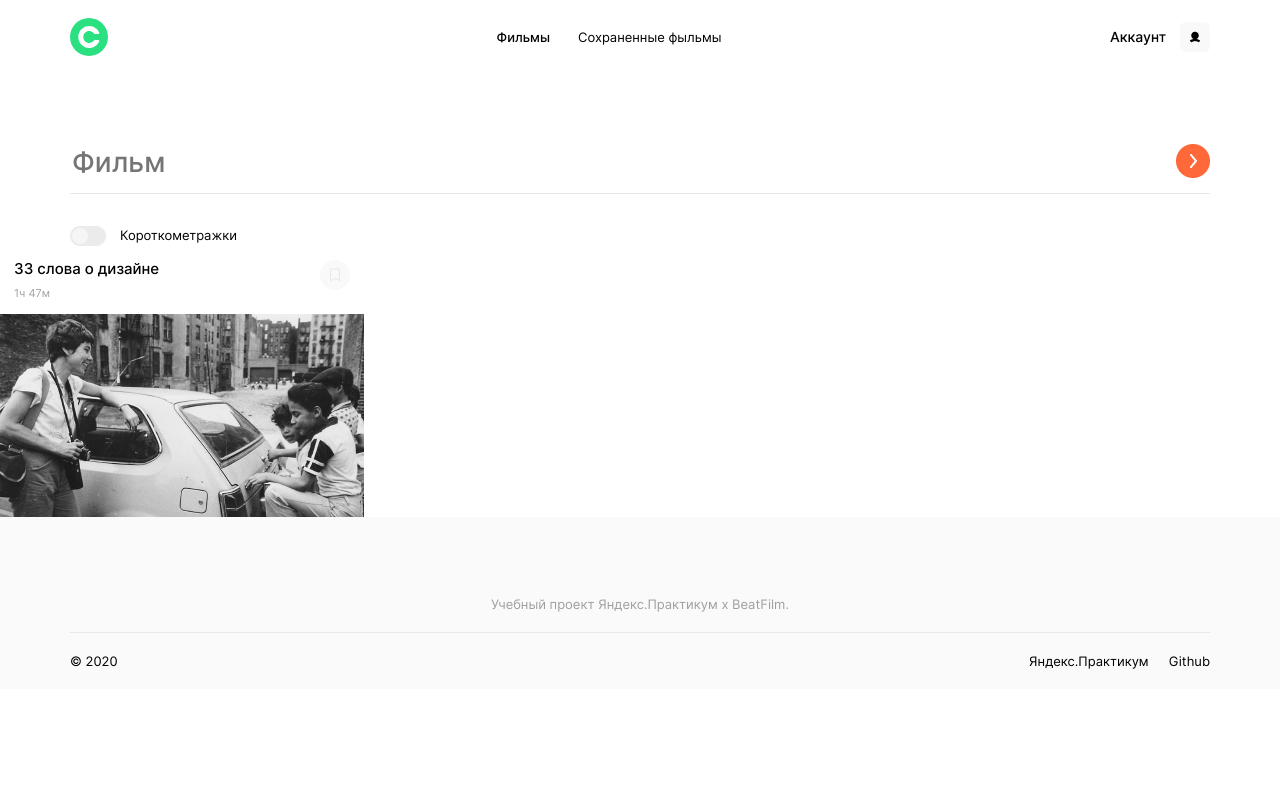
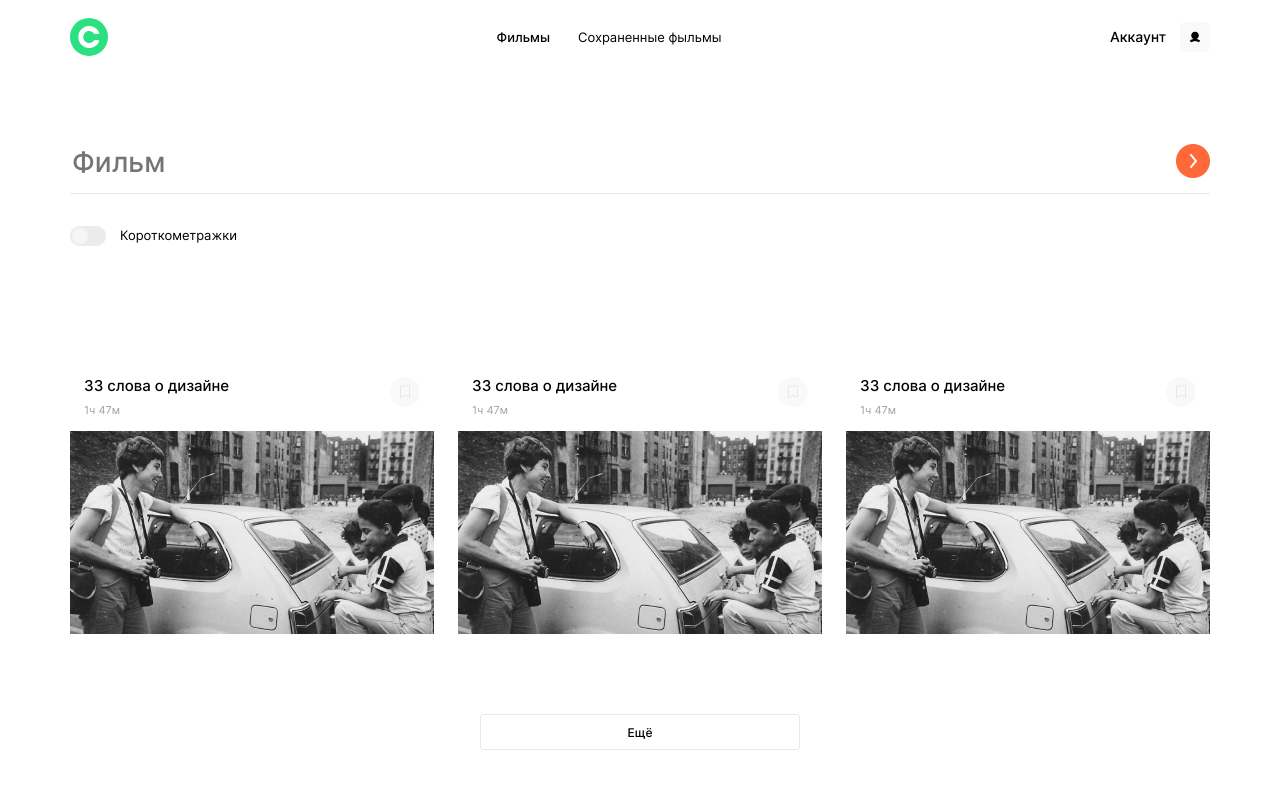
Before and after one commit to evvlboro/movies-explorer-frontend, a React (Create React App) app: page /movies in a window 1280 px wide. Shown: the top 800 px of the page. Built offline with nearby package versions, Linux system fonts and the light colour scheme.

Commit message:
feat: add MoviesCardList component

```diff
--- /dev/null
+++ b/src/block/movies-card-list/__container/movies-card-list__container.css
@@ -0,0 +1,13 @@
+.movies-card-list__container {
+  padding: 55px 58px 15px 58px;
+  display: flex;
+  flex-direction: row;
+  flex-wrap: wrap;
+  justify-content: space-between;
+}
+
+@media (max-width: 892px) {
+  .movies-card-list__container {
+    justify-content: center;
+  }
+}
--- /dev/null
+++ b/src/block/movies-card-list/__more-btn/movies-card-list__more-btn.css
@@ -0,0 +1,24 @@
+.movies-card-list__more-btn {
+  width: 320px;
+  height: 36px;
+
+  align-self: center;
+
+  background-color: transparent;
+  border-radius: 3px;
+  border: 1px solid #E8E8E8;
+  margin: 50px 0 80px 0;
+
+  font-family: 'Inter';
+  font-style: normal;
+  font-weight: 500;
+  font-size: 12px;
+  line-height: 15px;
+  text-align: center;
+
+  cursor: pointer;
+}
+
+.movies-card-list__more-btn:hover {
+  opacity: .6;
+}
--- /dev/null
+++ b/src/block/movies-card-list/movies-card-list.css
@@ -0,0 +1,4 @@
+.movies-card-list {
+  display: flex;
+  flex-direction: column;
+}
--- a/src/block/movies-card/movies-card.css
+++ b/src/block/movies-card/movies-card.css
@@ -1,4 +1,5 @@
 .movies-card {
+  margin: 15px 12px 15px 12px;
   display: flex;
   flex-direction: column;
   width: 364px;
--- a/src/block/search-form/__container/search-form__container.css
+++ b/src/block/search-form/__container/search-form__container.css
@@ -1,3 +1,3 @@
 .search-form__container {
-  padding: 70px 70px 0 70px;
+  padding: 70px 70px 47px 70px;
 }
--- a/src/components/Movies.js
+++ b/src/components/Movies.js
@@ -1,20 +1,73 @@
 import Header from './Header';
 import SearchForm from './SearchForm';
 import Footer from './Footer';
-import MoviesCard from './MoviesCard';
+import MoviesCardList from './MoviesCardList';
 
 import cardExample1 from '../images/card-examples/example1.png';
+
+const cards = [
+  {
+    _id: 1,
+    title: '33 слова о дизайне',
+    duration: '1ч 47м',
+    imgUrl: cardExample1
+  },
+  {
+    _id: 2,
+    title: '33 слова о дизайне',
+    duration: '1ч 47м',
+    imgUrl: cardExample1
+  },
+  {
+    _id: 3,
+    title: '33 слова о дизайне',
+    duration: '1ч 47м',
+    imgUrl: cardExample1
+  },
+  {
+    _id: 4,
+    title: '33 слова о дизайне',
+    duration: '1ч 47м',
+    imgUrl: cardExample1
+  },
+  {
+    _id: 5,
+    title: '33 слова о дизайне',
+    duration: '1ч 47м',
+    imgUrl: cardExample1
+  },
+  {
+    _id: 6,
+    title: '33 слова о дизайне',
+    duration: '1ч 47м',
+    imgUrl: cardExample1
+  },
+  {
+    _id: 7,
+    title: '33 слова о дизайне',
+    duration: '1ч 47м',
+    imgUrl: cardExample1
+  },
+  {
+    _id: 8,
+    title: '33 слова о дизайне',
+    duration: '1ч 47м',
+    imgUrl: cardExample1
+  },
+  {
+    _id: 9,
+    title: '33 слова о дизайне',
+    duration: '1ч 47м',
+    imgUrl: cardExample1
+  }
+]
 
 function Movies() {
   return (
     <>
       <Header loggedIn={true}/>
       <SearchForm />
-      <MoviesCard
-        title='33 слова о дизайне'
-        duration='1ч 47м'
-        imgUrl={cardExample1}
-      />
+      <MoviesCardList cards={cards} />
       <Footer />
     </>
   )
--- /dev/null
+++ b/src/components/MoviesCardList.js
@@ -0,0 +1,32 @@
+import React, { useState } from 'react';
+import MoviesCard from "./MoviesCard";
+
+function MoviesCardList({cards}){
+  const [count, setCount] = useState(3);
+
+  return (
+    <div className="movies-card-list">
+      <div className="movies-card-list__container">
+        {
+          cards.slice(0, count).map((card, i) => (
+            <MoviesCard
+              key={card._id}
+              title={card.title}
+              duration={card.duration}
+              imgUrl={card.imgUrl}
+            />
+          ))
+        }
+      </div>
+      <button
+        className="movies-card-list__more-btn"
+        onClick={() => {
+          setCount(count + 3);
+        }}>
+          Ещё
+        </button>
+    </div>
+  );
+}
+
+export default MoviesCardList;
--- a/src/index.css
+++ b/src/index.css
@@ -86,3 +86,7 @@
 @import url(./block/movies-card/__duration/movies-card__duration.css);
 @import url(./block/movies-card/__save-btn/movies-card__save-btn.css);
 @import url(./block/movies-card/__img/movies-card__img.css);
+
+@import url(./block/movies-card-list/movies-card-list.css);
+@import url(./block/movies-card-list/__container/movies-card-list__container.css);
+@import url(./block/movies-card-list/__more-btn/movies-card-list__more-btn.css);
```
